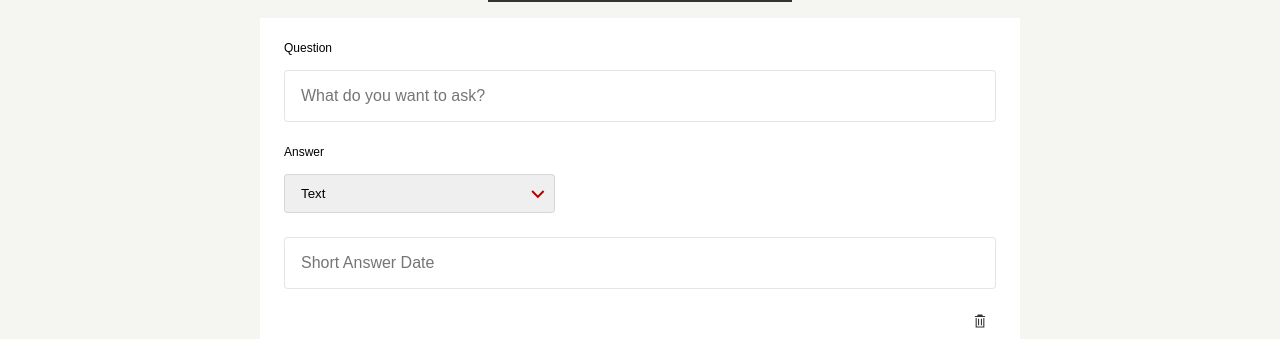
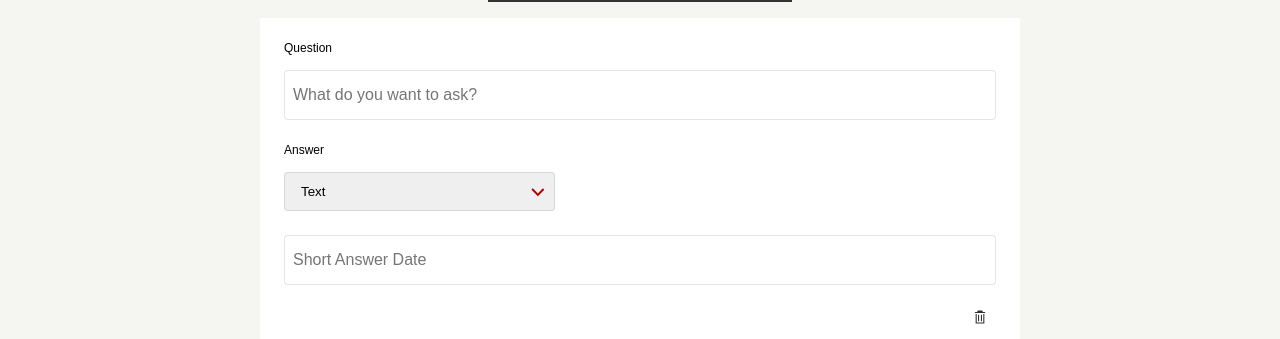
Before and after one commit to markohanesian/former-mso, a React (Create React App) app: page / in a window 1280 px wide. Shown: the part 186-525 px from the top of the page. Built offline with nearby package versions, Linux system fonts and the light colour scheme.

Commit message:
Fix cut off text issue

```diff
--- a/src/components/QuestionForm.js
+++ b/src/components/QuestionForm.js
@@ -65,11 +65,12 @@ export default function QuestionForm() {
   const inputStyles = {
     border: "1px solid rgba(0, 0, 0, 0.1)",
     borderRadius: "4px",
-    padding: "16px",
+    padding: "8px",
     fontFamily: "sans-serif",
     fontSize: 16,
     fontWeight: 400,
     textAlign: "left",
+    lineHeight: "2rem"
   };
 
   const selectStyles = {
```
